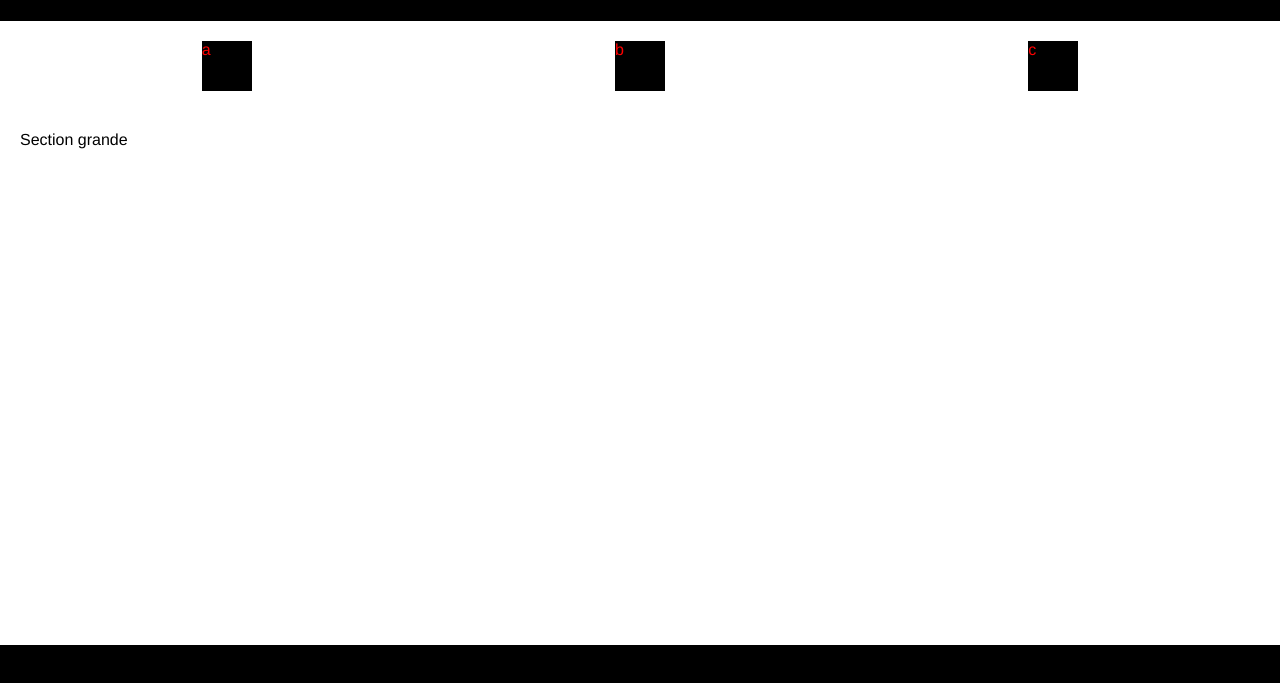
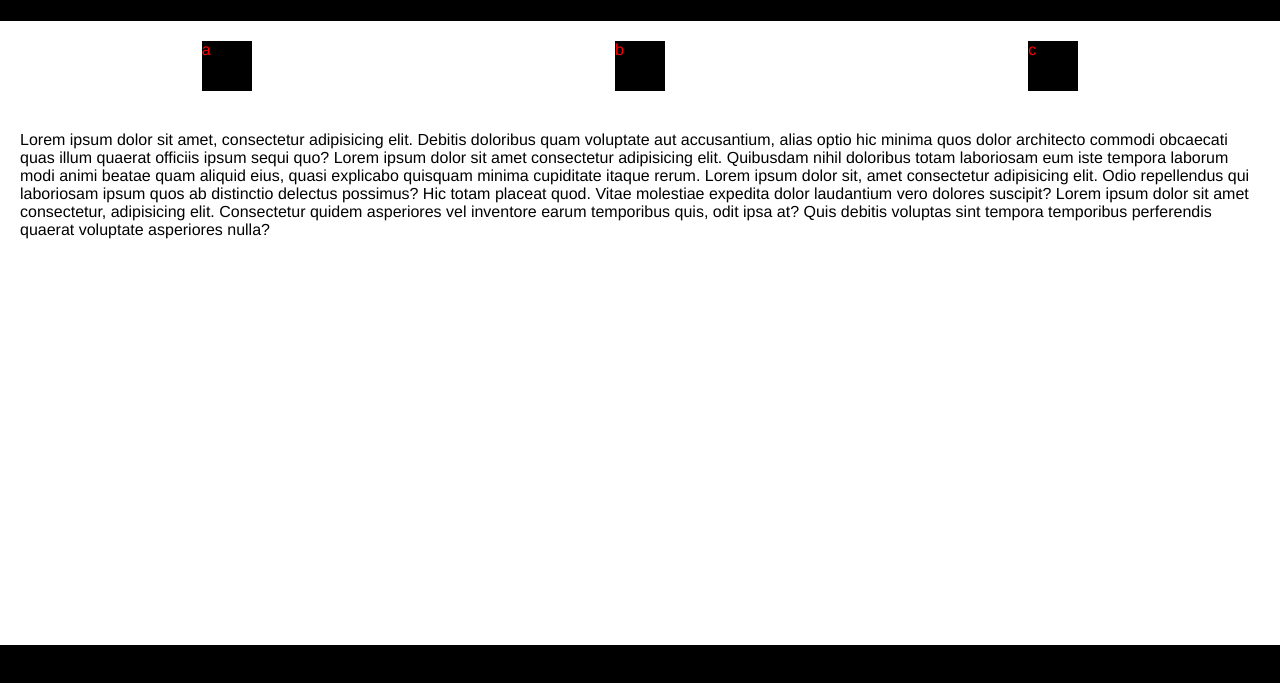
Before and after one commit to gbryaan/gbryaan.github.io, a plain HTML site: page contact.html in a window 1280 px wide. Shown: the part 117-800 px from the top of the page. Drawn offline with Linux system fonts and the light colour scheme.

Commit message:
Section text changes

```diff
--- a/contact.html
+++ b/contact.html
@@ -20,7 +20,7 @@
             <div>b</div>
             <div>c</div>
         </section>
-        <section>Section grande</section>
+        <section class="section_grande">Lorem ipsum dolor sit amet, consectetur adipisicing elit. Debitis doloribus quam voluptate aut accusantium, alias optio hic minima quos dolor architecto commodi obcaecati quas illum quaerat officiis ipsum sequi quo? Lorem ipsum dolor sit amet consectetur adipisicing elit. Quibusdam nihil doloribus totam laboriosam eum iste tempora laborum modi animi beatae quam aliquid eius, quasi explicabo quisquam minima cupiditate itaque rerum. Lorem ipsum dolor sit, amet consectetur adipisicing elit. Odio repellendus qui laboriosam ipsum quos ab distinctio delectus possimus? Hic totam placeat quod. Vitae molestiae expedita dolor laudantium vero dolores suscipit? Lorem ipsum dolor sit amet consectetur, adipisicing elit. Consectetur quidem asperiores vel inventore earum temporibus quis, odit ipsa at? Quis debitis voluptas sint tempora temporibus perferendis quaerat voluptate asperiores nulla?</section>
         <footer>Rodapé</footer>
     </body>
 </html>
```
Also changed, not shown: index.html (+1 -1 lines), location.html (+1 -1 lines).
